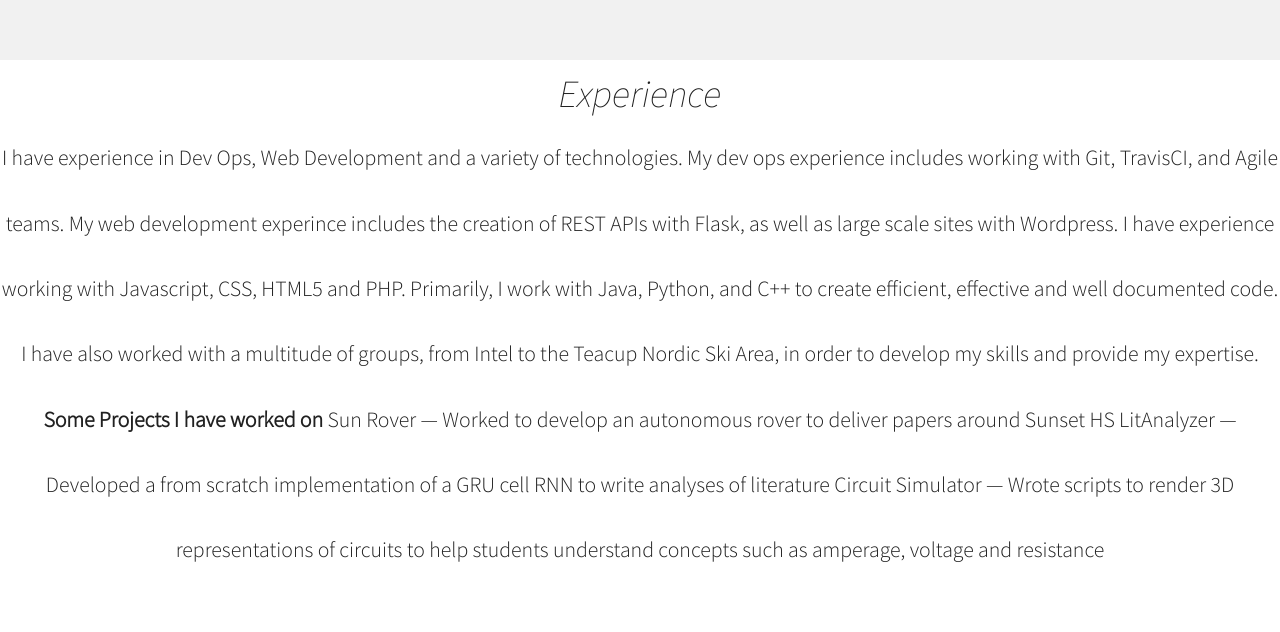
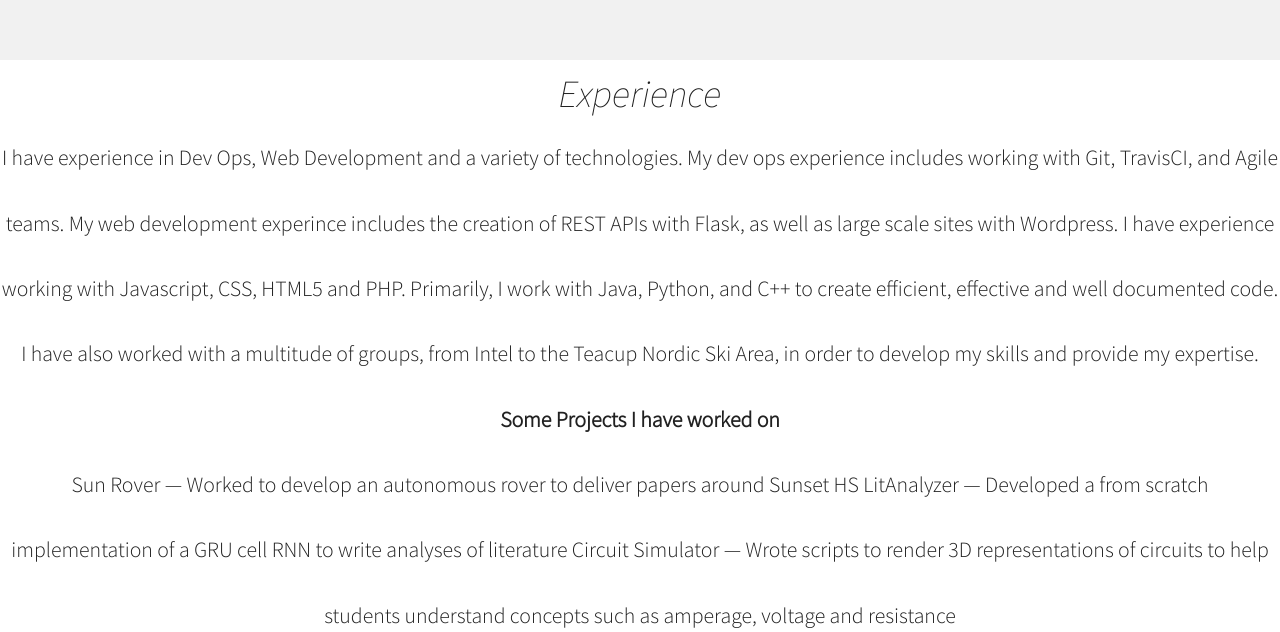
Before and after one commit to CarsonCummins11/resume_site, a plain HTML site: page index.html in a window 1280 px wide. Shown: the part 2340-2972 px from the top of the page. Drawn offline with Linux system fonts and the light colour scheme.

Commit message:
Update index.html

```diff
--- a/index.html
+++ b/index.html
@@ -111,7 +111,7 @@
                 My web development experince includes the creation of REST APIs with Flask, as well as large scale sites with Wordpress. I have experience working with
                 Javascript, CSS, HTML5 and PHP. Primarily, I work with Java, Python, and C++ to create efficient, effective and well documented code. I have also worked
                 with a multitude of groups, from Intel to the Teacup Nordic Ski Area, in order to develop my skills and provide my expertise.
-            <b>Some Projects I have worked on</b>
+            <b>Some Projects I have worked on</b><br>
                 Sun Rover — Worked to develop an autonomous rover to deliver papers around Sunset HS
 
                 LitAnalyzer — Developed a from scratch implementation of a GRU cell RNN to write analyses of literature
```
